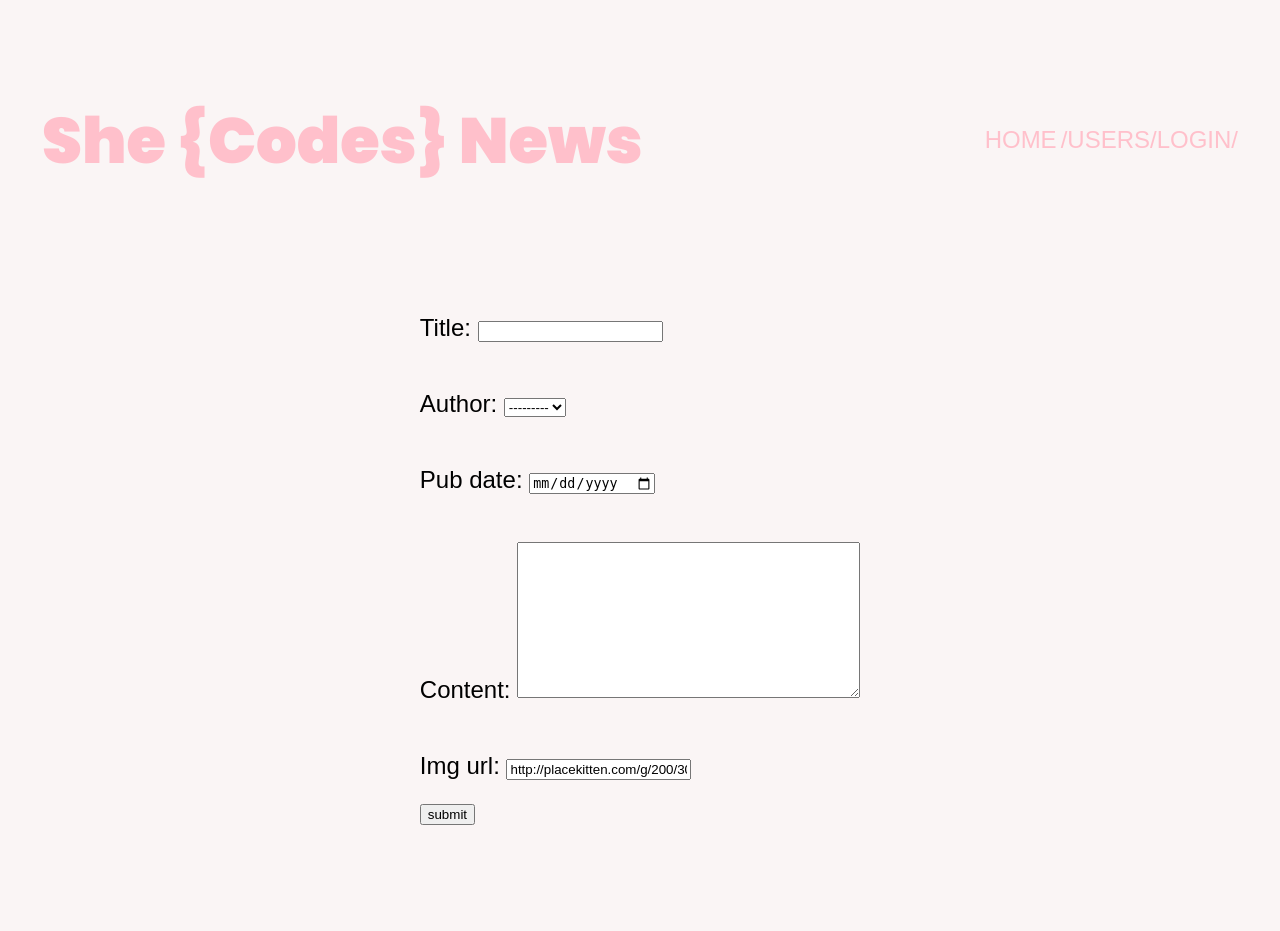
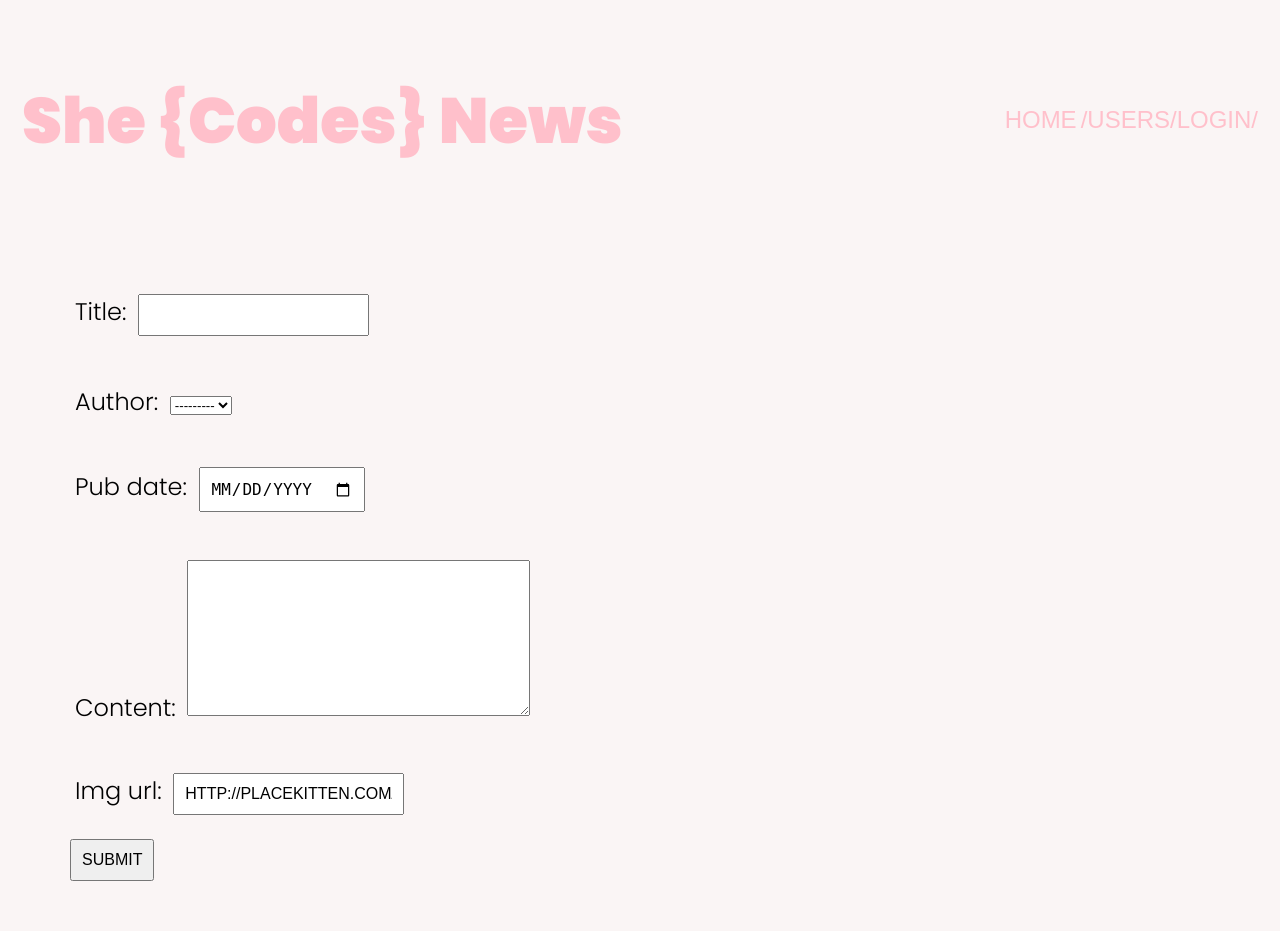
Before and after one commit to bel-lloyd/django-news-project, a Django app: page /news/add-story/ in a window 1280 px wide. Before the commit the page ends 825 px from the top, so only its background shows below. Run offline with Django 3.2, Linux system fonts and the light colour scheme; parts of the project's set-up code (start-up, migrations or seed data) failed here and were passed over; some web fonts are replaced.

Commit message:
updates to styles

```diff
--- a/she_codes_news/static/styles.css
+++ b/she_codes_news/static/styles.css
@@ -5,11 +5,11 @@
     height: 100%;
     max-width: 100%;
     margin:0;
-    padding: 20px;
 }
 
 body {
-    background-color: rgb(250, 245, 245)
+    background-color: rgb(250, 245, 245);
+    padding: 20px;
 }
 
 header {
@@ -74,11 +74,27 @@
     padding: 50px;
     justify-content: flex-start;
     display: flex;
-    align-content: center;
     font-size: 24px;
     flex-direction: column;
     align-items: flex-start;
     flex-wrap: wrap;
+}
+
+input {
+    padding: 10px;
+    font-size: 1rem;
+    text-transform: uppercase;
+}
+
+label {
+    font-family: "Poppins", 'sans-serif';
+    font-weight: 200;
+    padding: 5px;
+}
+
+#id.author {
+    padding: 2px;
+    font-size: 12px;
 }
 
 .search_bar {
```
